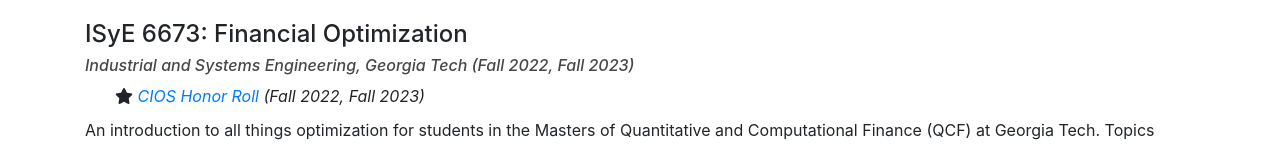
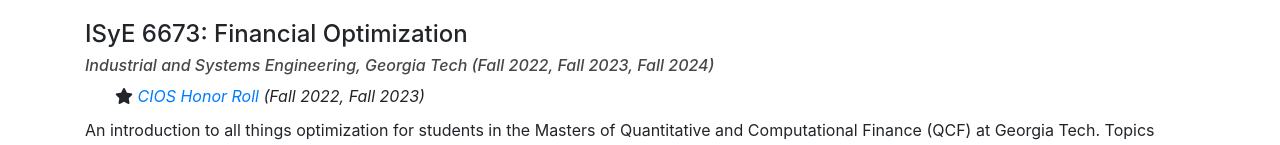
Before and after one commit to adelarue/adelarue.github.io, a plain HTML site: page teaching.html in a window 1280 px wide. Shown: the part 137-282 px from the top of the page. Drawn offline with nearby package versions, Linux system fonts and the light colour scheme.

Commit message:
Updated teaching

```diff
--- a/teaching.html
+++ b/teaching.html
@@ -61,7 +61,7 @@
         <div class="col-md-12">
           <h2 style="margin-bottom: 2%">Teaching</h2>
             <h4>ISyE 6673: Financial Optimization</h4>
-            <h6 style="color: rgb(71, 71, 71); font-style: italic;">Industrial and Systems Engineering, Georgia Tech (Fall 2022, Fall 2023)</h6>
+            <h6 style="color: rgb(71, 71, 71); font-style: italic;">Industrial and Systems Engineering, Georgia Tech (Fall 2022, Fall 2023, Fall 2024)</h6>
             <p style="margin-left: 30px; margin-bottom: 10px; margin-top: 0px">
               <i class="fas fa-star"></i><i> <a class="link" href="https://ctl.gatech.edu/content/student-recognition-excellence-teaching-class-1934-honor-roll">CIOS Honor Roll</a> (Fall 2022, Fall 2023) </i>
             </p>
```
